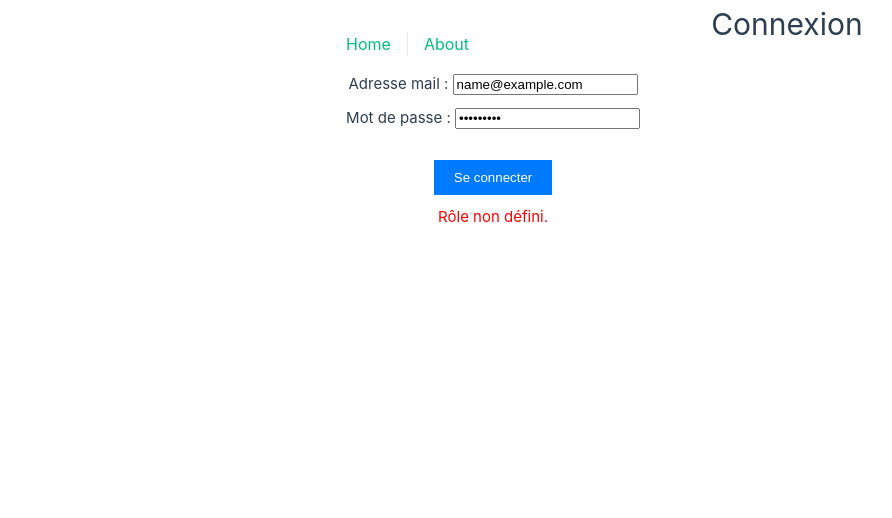
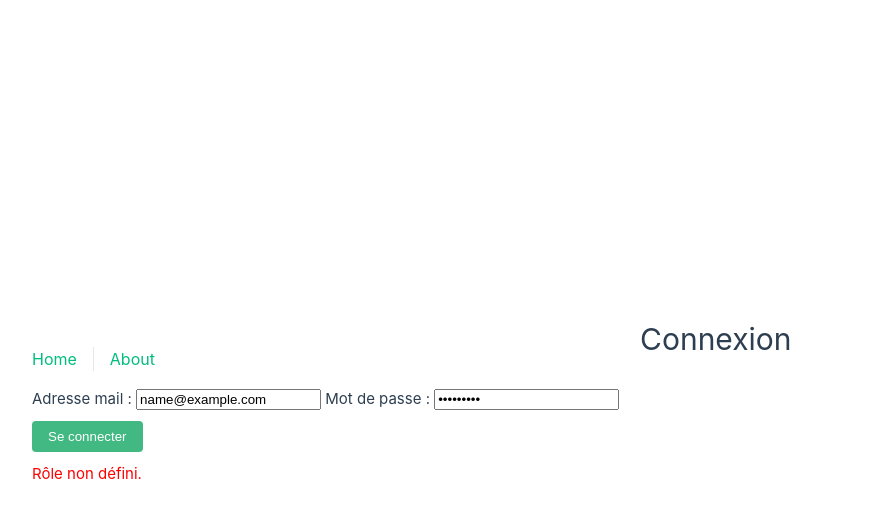
Before and after one commit to PetitMais/EasyCrea_Vue, a Vue app: page /connexion in a window 1280 px wide. Both pictures are taken after typing "name@example.com", "Sample123" into the empty fields and a click on the button "Se connecter". Shown: the top 518 px of the page, without its empty margins (0-892 px from the left). Built offline with nearby package versions, Linux system fonts and the light colour scheme.

Commit message:
feat : correction des bugs

```diff
--- a/src/components/ChoiceHome.vue
+++ b/src/components/ChoiceHome.vue
@@ -4,8 +4,9 @@ import { useRouter } from 'vue-router';
 const router = useRouter();
 
 function setRank(rank) {
-  sessionStorage.setItem('userRank', rank);
+  sessionStorage.setItem('choiceRank', rank);
 }
+
 </script>
 
 <template>
--- a/src/router/index.js
+++ b/src/router/index.js
@@ -12,10 +12,12 @@ const router = createRouter({
     {
       path: '/connexion',
       name: 'connexion',
-      // route level code-splitting
-      // this generates a separate chunk (About.[hash].js) for this route
-      // which is lazy-loaded when the route is visited.
       component: () => import('../views/ConnexionView.vue'),
+    },
+    {
+      path: '/inscription',
+      name: 'inscription',
+      component: () => import('../views/InscriptionView.vue'),
     },
     {
       path: '/deck', //url de la page
--- a/src/views/CarteAdd.vue
+++ b/src/views/CarteAdd.vue
@@ -4,7 +4,7 @@
 
     <DeckInfo :id="Number(id)" @update:nbCartes="handleNbCartes" />
 
-    <AleaCheck :id_createur="21" :id_deck="Number(id)" @update:carteRng="handleCarteRng" />
+    <AleaCheck :id_createur="21" :id_deck="Number(id)" @update:carteRng="handleCarteRng"/>
 
     <CartePrint v-if="idCarte" :id_carte="idCarte" @update:carteInfo="handleCarteInfo" />
 
--- a/src/views/ConnexionView.vue
+++ b/src/views/ConnexionView.vue
@@ -1,4 +1,4 @@
-<script setup>
+<!-- <script setup>
 import { ref, onMounted } from 'vue';
 import { useRouter } from 'vue-router';
 
@@ -11,12 +11,12 @@ async function handleSubmit(event) {
   event.preventDefault();
 
   // Déterminer l'URL de la requête en fonction du rôle
-  const userRank = sessionStorage.getItem('userRank');
+  const choiceRank = sessionStorage.getItem('choiceRank');
   let apiUrl = '';
 
-  if (userRank === 'admin') {
+  if (choiceRank === 'admin') {
     apiUrl = 'https://mdubois.alwaysdata.net/apiReigns/v3/reigns/administrateur/check';
-  } else if (userRank === 'créateur') {
+  } else if (choiceRank === 'créateur') {
     apiUrl = 'https://mdubois.alwaysdata.net/apiReigns/v3/reigns/createur/check';
   } else {
     errorMessage.value = 'Rôle non défini.';
@@ -36,13 +36,16 @@ async function handleSubmit(event) {
       }),
     });
 
-    const data = await response;
+    const data = await response.json();
 
     console.log(data);
+    console.log(data.check);
 
-    if (data.check === 'true') {
+    if (data.check == true) {
       // Redirection vers la page "Deck"
       router.push('/deck');
+      sessionStorage.removeItem("choiceRank");
+      sessionStorage.setItem("userRank", choiceRank);
     } else {
       // Afficher un message d'erreur
       errorMessage.value = 'Identifiants incorrects.';
@@ -51,7 +54,9 @@ async function handleSubmit(event) {
     console.error('Erreur lors de la requête :', error);
     errorMessage.value = 'Une erreur est survenue. Veuillez réessayer.';
   }
+
 }
+
 </script>
 
 <template>
@@ -68,6 +73,7 @@ async function handleSubmit(event) {
     <button type="submit">Se connecter</button>
     <p v-if="errorMessage" class="error">{{ errorMessage }}</p>
   </form>
+  <button>inscription</button>
 </template>
 
 <style scoped>
@@ -111,4 +117,109 @@ button:hover {
     align-items: center;
   }
 }
+</style> -->
+<script setup>
+import BlueButton from '@/components/BlueButton.vue';
+import { ref, onMounted } from 'vue';
+import { useRouter } from 'vue-router';
+
+const router = useRouter();
+const email = ref('');
+const password = ref('');
+const errorMessage = ref('');
+const choiceRank = ref('');
+
+// Charger `choiceRank` depuis `sessionStorage` lors du montage du composant
+onMounted(() => {
+  choiceRank.value = sessionStorage.getItem('choiceRank') || '';
+});
+
+async function handleSubmit(event) {
+  event.preventDefault();
+
+  // Déterminer l'URL de la requête en fonction du rôle
+  let apiUrl = '';
+
+  if (choiceRank.value === 'admin') {
+    apiUrl = 'https://mdubois.alwaysdata.net/apiReigns/v3/reigns/administrateur/check';
+  } else if (choiceRank.value === 'créateur') {
+    apiUrl = 'https://mdubois.alwaysdata.net/apiReigns/v3/reigns/createur/check';
+  } else {
+    errorMessage.value = 'Rôle non défini.';
+    return;
+  }
+
+  try {
+    // Requête POST avec les identifiants
+    const response = await fetch(apiUrl, {
+      method: 'POST',
+      headers: {
+        'Content-Type': 'application/json',
+      },
+      body: JSON.stringify({
+        mail: email.value,
+        password: password.value,
+      }),
+    });
+
+    const data = await response.json();
+
+    console.log(data);
+    console.log(data.check);
+
+    if (data.check === true) {
+      // Redirection vers la page "Deck"
+      router.push('/deck');
+      sessionStorage.removeItem("choiceRank");
+      sessionStorage.setItem("userRank", choiceRank.value);
+    } else {
+      // Afficher un message d'erreur
+      errorMessage.value = 'Identifiants incorrects.';
+    }
+  } catch (error) {
+    console.error('Erreur lors de la requête :', error);
+    errorMessage.value = 'Une erreur est survenue. Veuillez réessayer.';
+  }
+}
+</script>
+
+<template>
+  <h1>Connexion</h1>
+  <form @submit="handleSubmit" class="connexion">
+    <label>
+      Adresse mail :
+      <input type="email" v-model="email" required>
+    </label>
+    <label>
+      Mot de passe :
+      <input type="password" v-model="password" required>
+    </label>
+    <button type="submit">Se connecter</button>
+    <p v-if="errorMessage" class="error">{{ errorMessage }}</p>
+  </form>
+
+  <!-- Bouton affiché uniquement si choiceRank est 'créateur' -->
+  <RouterLink to="/inscription" v-if="choiceRank === 'créateur'">Inscription</RouterLink>
+</template>
+
+<style scoped>
+/* Ajout de styles pour le bouton */
+button {
+  margin-top: 10px;
+  padding: 8px 16px;
+  background-color: #42b983;
+  color: white;
+  border: none;
+  border-radius: 4px;
+  cursor: pointer;
+}
+
+button:hover {
+  background-color: #369f76;
+}
+
+.error {
+  color: red;
+  margin-top: 10px;
+}
 </style>
--- a/src/views/DeckView.vue
+++ b/src/views/DeckView.vue
@@ -1,5 +1,7 @@
 <script setup>
 import DeckList from './../components/DeckList.vue';
+
+
 </script>
 
 <template>
--- /dev/null
+++ b/src/views/InscriptionView.vue
@@ -0,0 +1,11 @@
+<template>
+    <h1>Page d'inscription</h1>
+  </template>
+
+  <script setup>
+  console.log('InscriptionView chargée');
+  </script>
+
+  <style scoped>
+  /* Vos styles ici */
+  </style>
```
